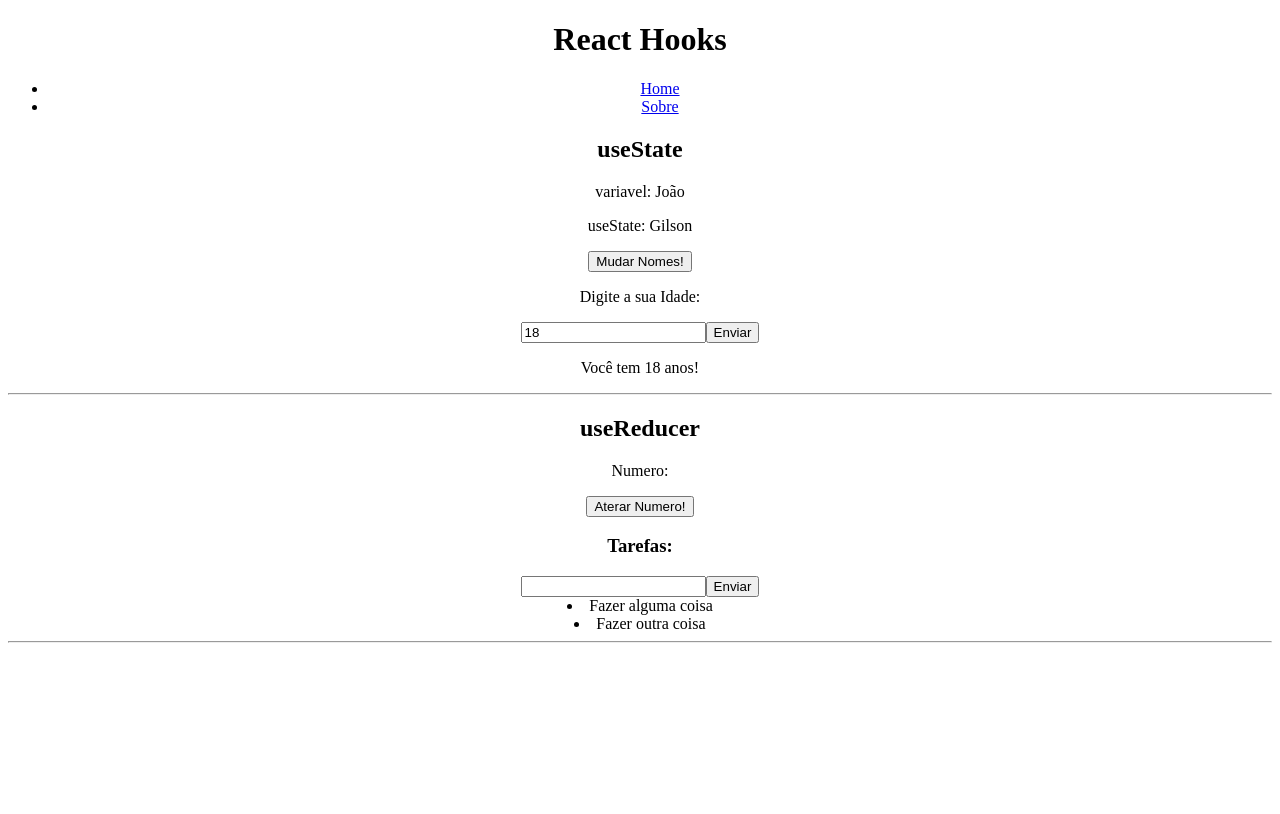
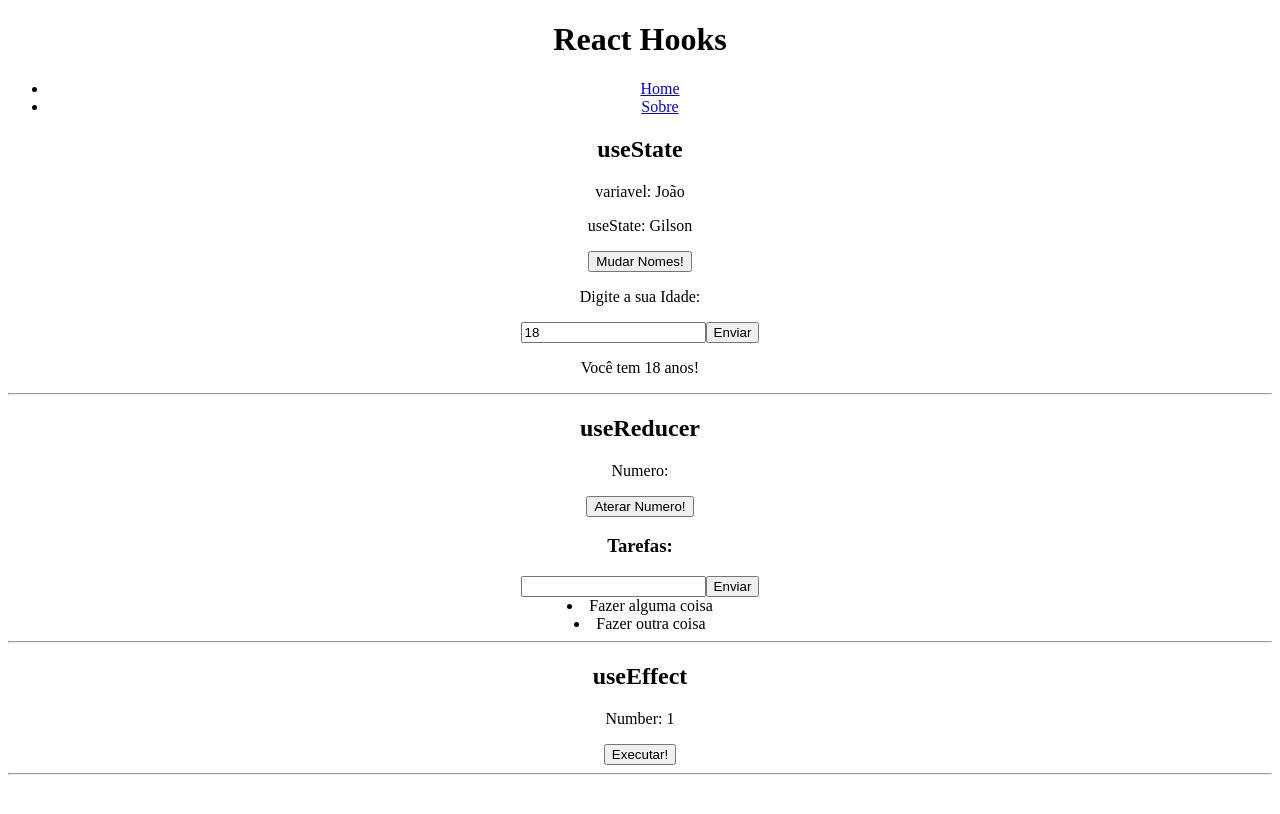
Before and after one commit to gillsonpassos/React, a React (Create React App) app in the folder Avançando-em-React/11_HOOKS/reacthooks/: page / in a window 1280 px wide. Shown: the top 814 px of the page. Built offline with nearby package versions, Linux system fonts and the light colour scheme.

Commit message:
useEffect

```diff
--- /dev/null
+++ b/Avançando-em-React/11_HOOKS/reacthooks/src/components/HookUseEffect.js
@@ -0,0 +1,25 @@
+import { useEffect, useState } from "react";
+
+const HookUseEffect = () => {
+  // useEffect sem dependencias
+  useEffect(() => {
+    console.log("Estou sendo executado!");
+  });
+
+  const [number, setNumber] = useState(1);
+
+  const changeSomething = () => {
+    setNumber(number + 1);
+  };
+
+  return (
+    <div>
+      <h2>useEffect</h2>
+      <p>Number: {number}</p>
+      <button onClick={changeSomething}>Executar!</button>
+      <hr />
+    </div>
+  );
+};
+
+export default HookUseEffect;
--- a/Avançando-em-React/11_HOOKS/reacthooks/src/pages/Home.js
+++ b/Avançando-em-React/11_HOOKS/reacthooks/src/pages/Home.js
@@ -1,4 +1,5 @@
 import React from "react";
+import HookUseEffect from "../components/HookUseEffect";
 import HookUseReducer from "../components/HookUseReducer";
 import HookUseState from "../components/HookUseState";
 
@@ -7,6 +8,7 @@ const Home = () => {
     <div>
       <HookUseState />
       <HookUseReducer />
+      <HookUseEffect />
     </div>
   );
 };
```
